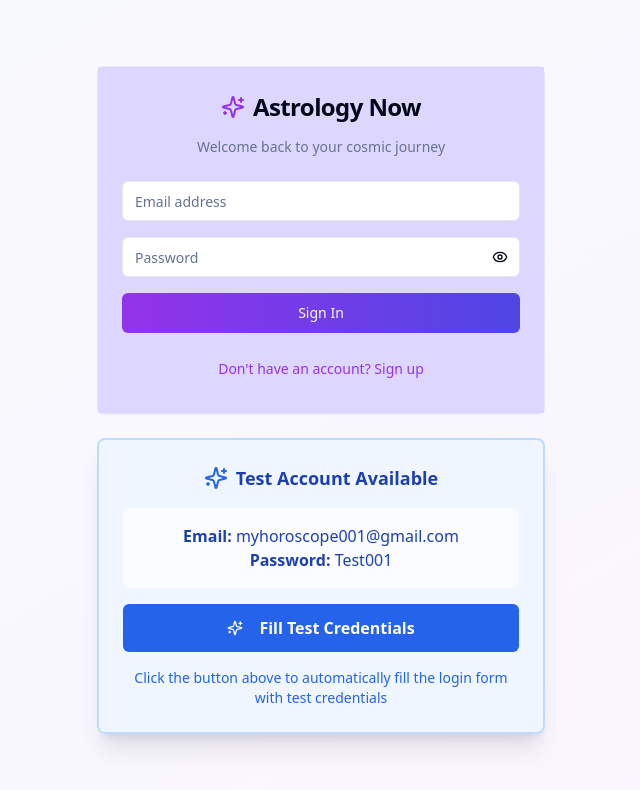
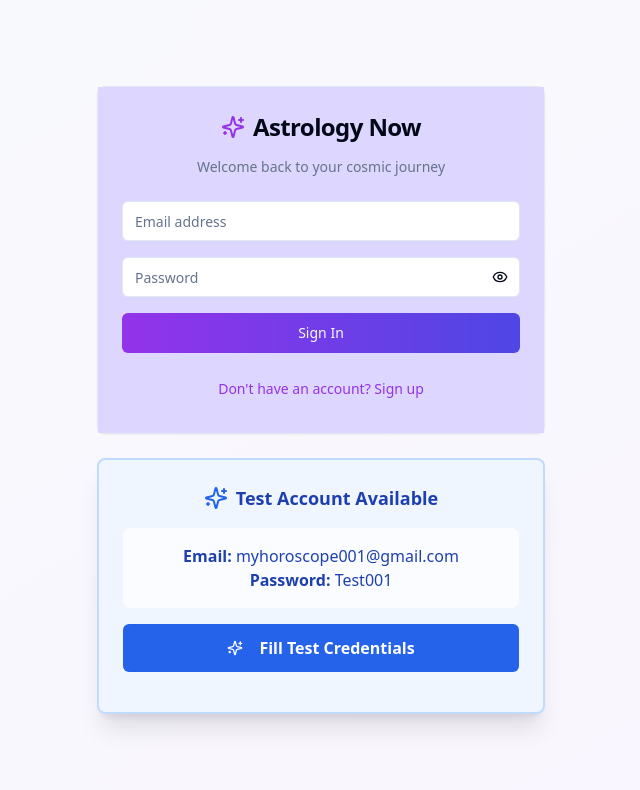
Before and after one commit to CoastalOrg/astrology-now, a React (Vite) app: page / in a window 1280 px wide. Shown: the top 790 px of the page, without its empty margins (319-959 px from the left). Built offline with nearby package versions, Linux system fonts and the light colour scheme.

Commit message:
Visual edit in Lovable
Edited UI in Lovable

```diff
--- a/src/components/auth/SecureAuthPage.tsx
+++ b/src/components/auth/SecureAuthPage.tsx
@@ -162,8 +162,7 @@ const SecureAuthPage = () => {
                 Fill Test Credentials
               </Button>
               <p className="text-sm text-blue-600">
-                Click the button above to automatically fill the login form with test credentials
-              </p>
+            </p>
             </div>
           </CardContent>
         </Card>
```
